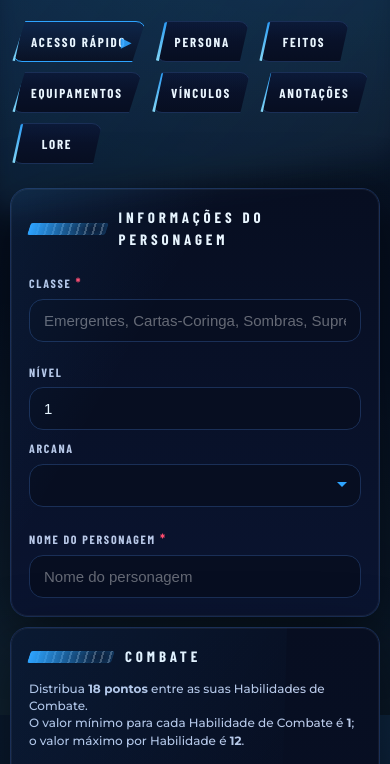
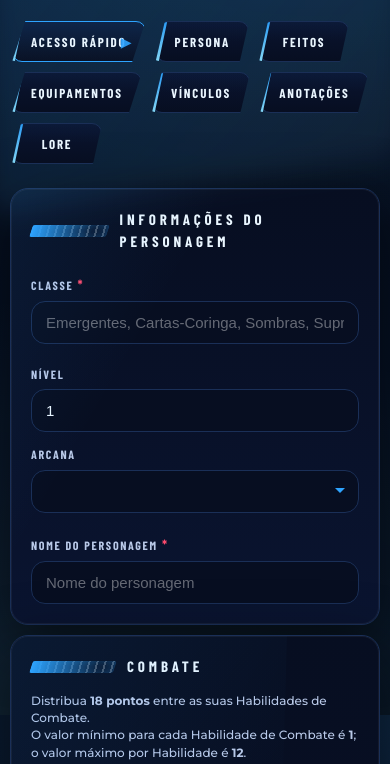
Before and after one commit to xuzzet/fichas-editaveis-persona-main, a plain HTML site: page index.html in a window 390 px wide. Shown: the part 129-893 px from the top of the page. Drawn offline with nearby package versions, Linux system fonts and the light colour scheme; a web font is replaced by a local one.

Commit message:
REORGANIZAÇÃO VISUAL LEVE

```diff
--- a/styles.css
+++ b/styles.css
@@ -476,7 +476,7 @@ body {
 }
 .grid {
   display: grid;
-  gap: 18px;
+  gap: 20px;
 }
 
 @media (max-width: 600px) {
@@ -504,7 +504,7 @@ body {
   );
   border: 1px solid var(--stroke, #1a2f5a);
   border-radius: var(--radius);
-  padding: 18px;
+  padding: 20px;
   position: relative;
   box-shadow:
     0 16px 60px rgba(0, 0, 0, 0.55),
@@ -528,7 +528,7 @@ body {
   display: flex;
   align-items: center;
   gap: 12px;
-  margin: 0 0 12px;
+  margin: 0 0 14px;
 }
 .section-title h2 {
   margin: 0;
@@ -556,7 +556,7 @@ body {
 }
 label {
   display: block;
-  margin: 10px 0 6px;
+  margin: 8px 0 6px;
   font-weight: 900;
   letter-spacing: 0.14em;
   font-size: 12px;
@@ -608,6 +608,9 @@ textarea {
   min-height: 112px;
   resize: none;
 }
+textarea[rows="1"] {
+  min-height: 44px;
+}
 /* Enhanced number input spinners */
 input[type="number"]::-webkit-outer-spin-button,
 input[type="number"]::-webkit-inner-spin-button {
@@ -629,8 +632,12 @@ select {
 }
 .row {
   display: grid;
-  gap: 12px;
+  gap: 14px;
   min-width: 0;
+}
+
+.row + .row {
+  margin-top: 6px;
 }
 @media (min-width: 640px) {
   .row2 {
@@ -735,7 +742,7 @@ select {
 table {
   width: 100%;
   border-collapse: separate;
-  border-spacing: 0 8px;
+  border-spacing: 0 10px;
   min-width: 0;
 }
 th,
@@ -745,6 +752,7 @@ td {
   background: var(--bg-2, #0a1432);
   border: 1px solid var(--stroke, #1a2f5a);
   min-width: 0;
+  vertical-align: top;
 }
 
 #tbl-spell .sp-t {
@@ -862,7 +870,7 @@ th:last-child {
 .actions {
   display: flex;
   flex-wrap: wrap;
-  gap: 10px;
+  gap: 12px;
   margin-top: 12px;
   min-width: 0;
 }
@@ -899,6 +907,7 @@ button:active {
   color: var(--ink-dim);
   font-size: 12px;
   margin-top: 6px;
+  line-height: 1.45;
 }
 .view {
   display: none;
@@ -910,14 +919,14 @@ button:active {
 }
 /* Uniformizar espaçamento entre cards em todas as views como Acesso Rápido */
 .view .card {
-  margin-bottom: 18px; /* mesmo passo usado na grid principal */
+  margin-bottom: 20px; /* mesmo passo usado na grid principal */
 }
 .view .card:last-child {
   margin-bottom: 0;
 }
 @media (max-width: 600px) {
   .view .card {
-    margin-bottom: 12px;
+    margin-bottom: 14px;
   }
 }
 
```
